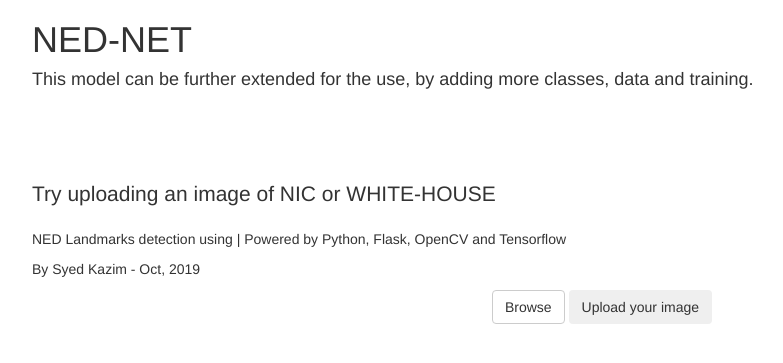
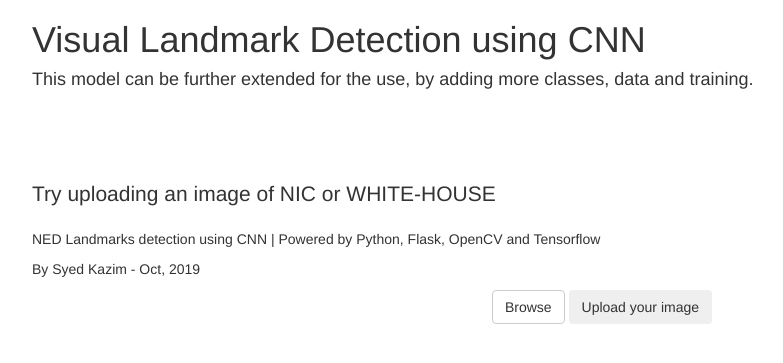
Before and after one commit to kazzastic/REST-API-neural-net, a Flask app: page / in a window 1280 px wide. Shown: the top 363 px of the page, without its empty margins (38-821 px from the left). Run offline with Flask 2, Linux system fonts and the light colour scheme; some libraries are stand-ins or nearby versions.

Commit message:
Modified some index.html

```diff
--- a/server.py
+++ b/server.py
@@ -10,12 +10,15 @@ from flask import Flask, render_template, request
 import tensorflow as tf
 import os
 from skimage import io
+from werkzeug import secure_filename
 import numpy as np
 import cv2
 
 app = Flask(__name__)
 UPLOAD_FOLDER = os.path.basename('uploads')
+#PEOPLE_FOLDER = os.path.join('static', 'people_photo')
 app.config['UPLOAD_FOLDER'] = UPLOAD_FOLDER
+#app.config['UPLOAD_FOLDER'] = PEOPLE_FOLDER
 
 CATEGORIES = ["WHITE-HOUSE", "NIC"]
 
@@ -37,8 +40,13 @@ def render_message():
 
     #Get image URL as input
     image_url = request.files['image_url']
+    f = image_url
+    sfname = 'static/'+str(secure_filename(f.filename))
+    f.save(sfname)
     #image = io.imread(image_url)
-    image = cv2.imdecode(np.fromstring(image_url.read(), np.uint8), cv2.IMREAD_UNCHANGED)
+
+    #image = cv2.imdecode(np.fromstring(image_url.read(), np.uint8), cv2.IMREAD_UNCHANGED)
+    image = cv2.imread(sfname)
     print("#############################################################")
     print(image)
 
@@ -56,7 +64,7 @@ def render_message():
     print('Python module executed successfully')
 
     #Return the model results to the web page
-    return render_template('index.html',message=message, data=prediction[0][0])
+    return render_template('index.html',message=message, data=prediction[0][0], imgpath = sfname)
 
 if __name__ == '__main__':
     app.run(host='0.0.0.0', port = '8000')
--- a/templates/index.html
+++ b/templates/index.html
@@ -2,7 +2,7 @@
 <html lang="en">
 <head>
   <meta charset="UTF-8">
-  <title>NED-NET Implementation for RCAI</title>
+  <title>Visual Landmark Detection using CNN || Implementation for RCAI</title>
   <link rel="stylesheet" href="https://maxcdn.bootstrapcdn.com/bootstrap/3.3.7/css/bootstrap.min.css" integrity="sha384-BVYiiSIFeK1dGmJRAkycuHAHRg32OmUcww7on3RYdg4Va+PmSTsz/K68vbdEjh4u" crossorigin="anonymous">
 </head>
 
@@ -10,10 +10,10 @@
 
 <div class = "container">
     <div class = "starter-template">
-	<h1>NED-NET</h1>
+	<h1>Visual Landmark Detection using CNN</h1>
         <h4>This model can be further extended for the use, by adding more classes, data and training.</h4><br><br><br><br>
         <p class = "lead"> Try uploading an image of NIC or WHITE-HOUSE</p>
-        <p> NED Landmarks detection using | Powered by Python, Flask, OpenCV and Tensorflow </p>
+        <p> NED Landmarks detection using CNN | Powered by Python, Flask, OpenCV and Tensorflow </p>
         <p> By Syed Kazim - Oct, 2019 </p>
     </div>
 </div>
@@ -31,8 +31,8 @@
 
 <div class="text-center">
 {% if message %}
-<p>{{message}}</p><br>
-<p>{{image_url}}</p><br>
+<h2>{{message}}</h2><br><br>
+<img src="/{{imgpath}}" alt="comeee on" height="480" width="640">
 {% endif %}
 </div>
 
```
